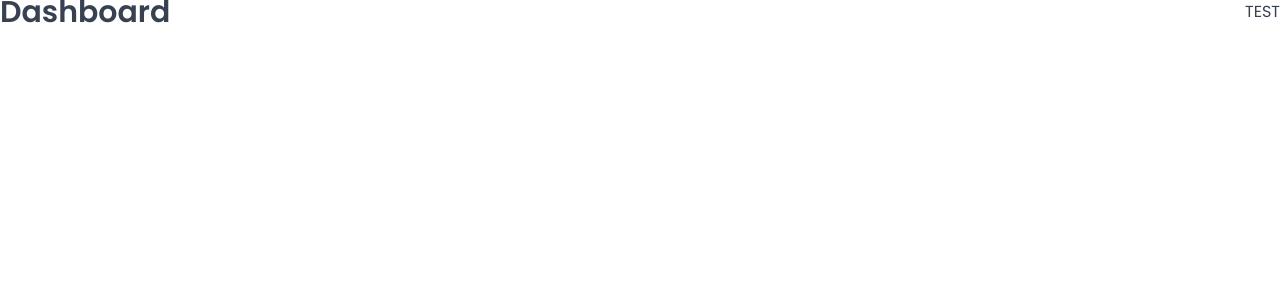
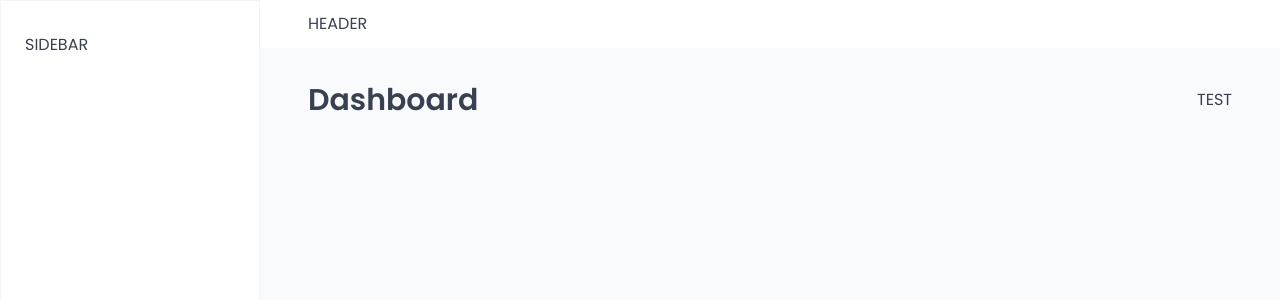
Before and after one commit to seyfe-esubalew/React-the-wild-oasis, a React (Vite) app: page /dashboard in a window 1280 px wide. Shown: the top 300 px of the page. Built offline with nearby package versions, Linux system fonts and the light colour scheme; a web font is replaced by a local one.

Commit message:
building app layout

```diff
--- a/src/App.jsx
+++ b/src/App.jsx
@@ -8,12 +8,14 @@
 import Login from "./pages/Login";
 import PageNotFound from "./pages/PageNotFound";
 import GlobalStyles from "./styles/GlobalStyles";
+import AppLayout from "./ui/AppLayout";
 function App() {
   return (
     <>
       <GlobalStyles />
       <BrowserRouter>
         <Routes>
+          <Route element={<AppLayout />}>
             <Route index element={<Navigate replace to="dashboard" />} />
             <Route path="dashboard" element={<Dashboard />} />
             <Route path="bookings" element={<Bookings />} />
@@ -21,6 +23,7 @@
             <Route path="users" element={<Users />} />
             <Route path="settings" element={<Settings />} />
             <Route path="account" element={<Account />} />
+          </Route>
           <Route path="Login" element={<Login />} />
           <Route path="*" element={<PageNotFound />} />
         </Routes>
--- /dev/null
+++ b/src/ui/AppLayout.jsx
@@ -0,0 +1,27 @@
+import { Outlet } from "react-router-dom";
+import Header from "./Header";
+import SideBar from "./SideBar";
+import styled from "styled-components";
+
+const StyledAppLayout = styled.div`
+  display: grid;
+  grid-template-columns: 26rem 1fr;
+  grid-template-rows: auto 1fr;
+  height: 100vh;
+`;
+const Main = styled.main`
+  background-color: var(--color-grey-50);
+  padding: 4rem 4.8rem 6.2rem;
+`;
+function AppLayout() {
+  return (
+    <StyledAppLayout>
+      <Header />
+      <SideBar />
+      <Main>
+        <Outlet />
+      </Main>
+    </StyledAppLayout>
+  );
+}
+export default AppLayout;
--- /dev/null
+++ b/src/ui/Header.jsx
@@ -0,0 +1,11 @@
+import styled from "styled-components";
+
+const StyledHeader = styled.header`
+  background-color: var(--color-grey-0);
+  padding: 1.2rem 4.8rem;
+  border-bottom: 1px solid var(--color-gray-100);
+`;
+function Header() {
+  return <StyledHeader>HEADER</StyledHeader>;
+}
+export default Header;
--- /dev/null
+++ b/src/ui/SideBar.jsx
@@ -0,0 +1,12 @@
+import styled from "styled-components";
+
+const StyledSidebar = styled.aside`
+  background-color: var(--color-grey-0);
+  padding: 3.2rem 2.4rem;
+  border: 1px solid var(--color-grey-100);
+  grid-row: 1/-1;
+`;
+function SideBar() {
+  return <StyledSidebar>SIDEBAR</StyledSidebar>;
+}
+export default SideBar;
```
Lines whose indentation alone changed are shown as unchanged.
